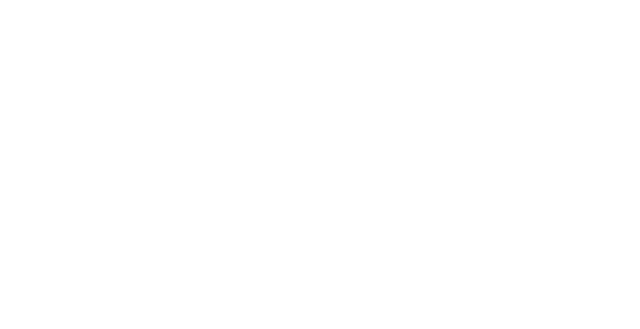
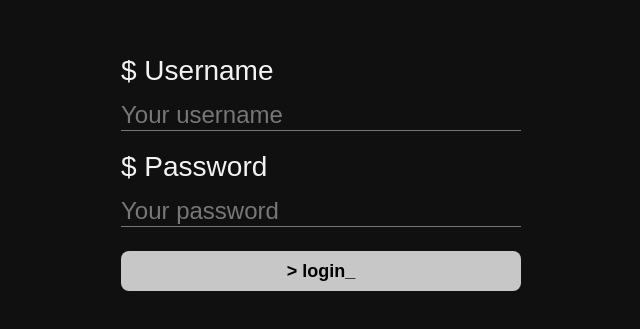
Before and after one commit to jpedroccruz/portifolio-web, a React (Vite) app: page /sudo in a window 1280 px wide. Before the commit this address had no page. Shown: the part 225-554 px from the top of the page, without its empty margins (319-959 px from the left). Built offline with nearby package versions, Linux system fonts and the light colour scheme; a web font is replaced by a local one.

Commit message:
feat: add auth page and icon to enter on 'root mode'

```diff
--- a/src/app.tsx
+++ b/src/app.tsx
@@ -1,4 +1,5 @@
 import { BrowserRouter, Route, Routes } from "react-router-dom"
+import Sudo from "./pages/(guest)/sudo/page"
 import Home from "./pages/(public)/home/page"
 
 export default function App() {
@@ -6,6 +7,7 @@
 		<BrowserRouter>
 			<Routes>
 				<Route path="/" element={<Home />} />
+				<Route path="/sudo" element={<Sudo />} />
 			</Routes>
 		</BrowserRouter>
 	)
--- a/src/components/footer.tsx
+++ b/src/components/footer.tsx
@@ -1,7 +1,7 @@
 export default function Footer() {
 	return (
 		<footer className="flex min-h-11 items-center justify-between border-t border-[#363636] px-7 text-[12px] text-[#777] md:px-[5%]">
-			<span className="flex gap-3">
+			<span className="flex items-center gap-3">
 				<a
 					href="https://www.linkedin.com/in/jpedroccruz"
 					target="_blank"
@@ -23,6 +23,12 @@
 				>
 					<img className="w-4" src="/gmail-vector.svg" alt="LinkedIn" />
 				</a>
+				<a
+					className="text-[16px] text-center text-[#101010] hover:text-[#777]"
+					href="/root"
+				>
+					#
+				</a>
 			</span>
 			<span>© 2026 jpedrocruz</span>
 		</footer>
--- a/src/pages/(guest)/sudo/page.tsx
+++ b/src/pages/(guest)/sudo/page.tsx
@@ -1,3 +1,45 @@
 export default function Sudo() {
-	return <h1>Hello Sudo</h1>
+	return (
+		<main className="flex min-h-screen items-center justify-center bg-[#101010] px-6 text-[#f3f3f3]">
+			<form
+				className="flex w-full max-w-100 flex-col gap-6"
+				onSubmit={(event) => event.preventDefault()}
+			>
+				<label
+					className="flex flex-col gap-4 text-[28px] leading-6"
+					htmlFor="username"
+				>
+					<span>$ Username</span>
+					<input
+						className="h-8 border-0 border-b border-[#777] bg-transparent px-0 text-[24px] text-[#f3f3f3] outline-none placeholder:text-[#777] focus:border-[#f3f3f3]"
+						id="username"
+						name="username"
+						placeholder="Your username"
+						type="text"
+					/>
+				</label>
+
+				<label
+					className="flex flex-col gap-4 text-[28px] leading-6"
+					htmlFor="password"
+				>
+					<span>$ Password</span>
+					<input
+						className="h-8 border-0 border-b border-[#777] bg-transparent px-0 text-[24px] text-[#f3f3f3] outline-none placeholder:text-[#777] focus:border-[#f3f3f3]"
+						id="password"
+						name="password"
+						placeholder="Your password"
+						type="password"
+					/>
+				</label>
+
+				<button
+					className="h-10 rounded-lg bg-[#c7c7c7] text-lg font-bold text-black transition-colors hover:bg-white focus-visible:outline-2 focus-visible:outline-offset-2 focus-visible:outline-[#c7c7c7] cursor-pointer"
+					type="submit"
+				>
+					{">"} login_
+				</button>
+			</form>
+		</main>
+	)
 }
```
